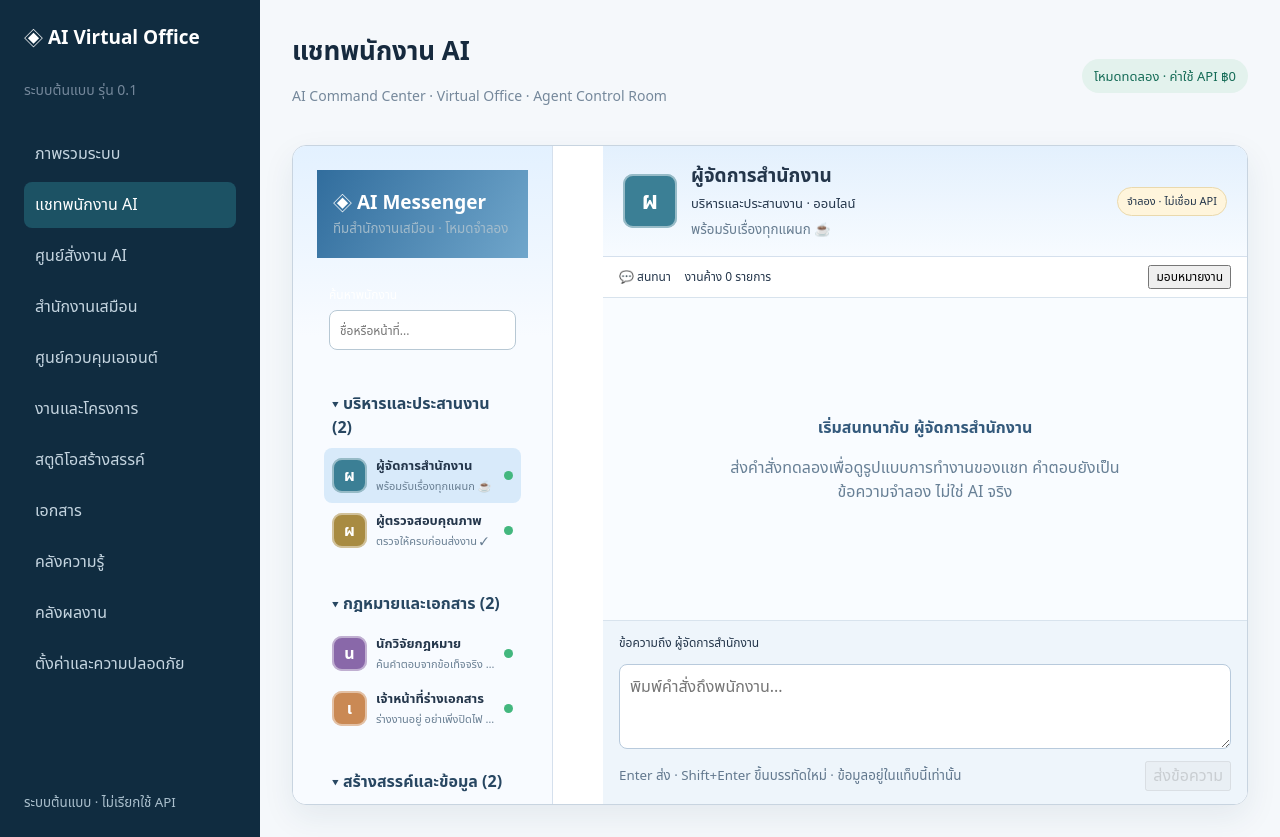
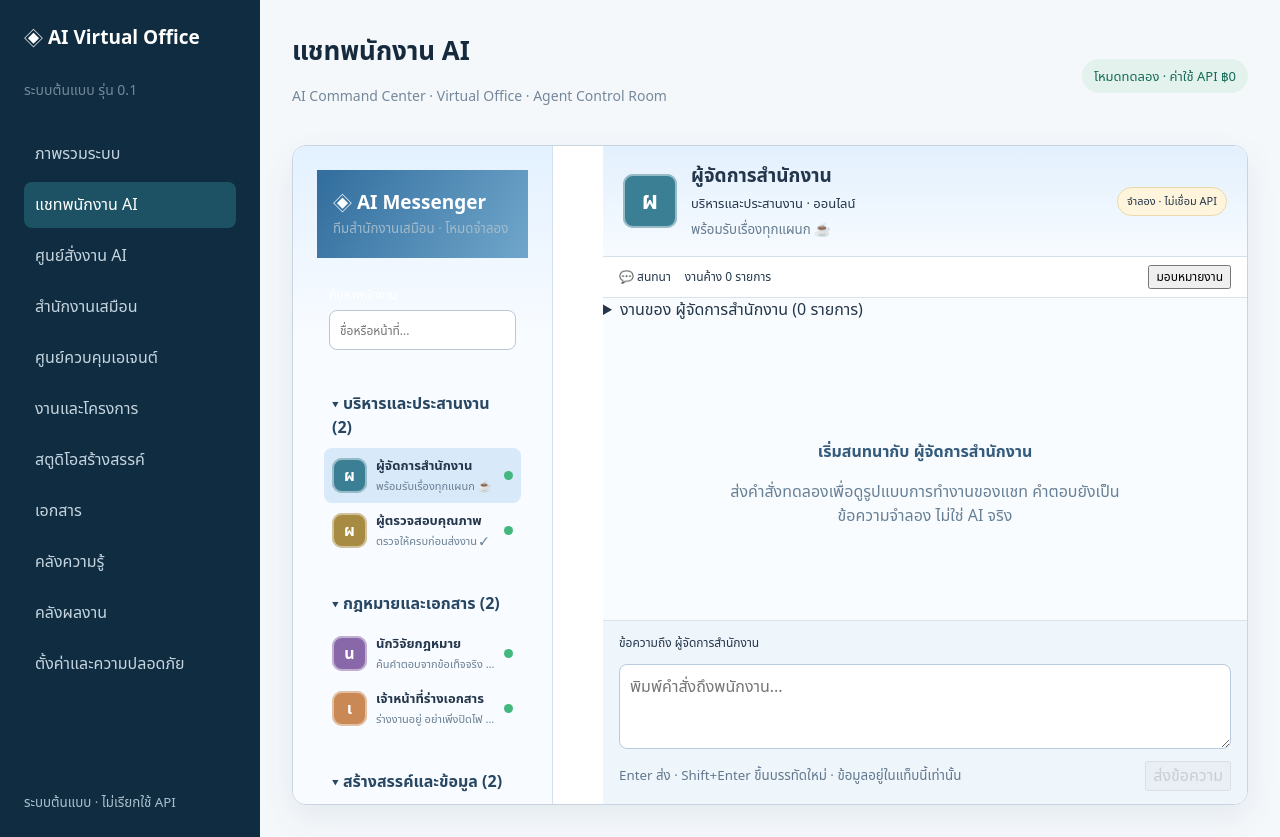
Before and after one commit to lnwlawyer/ai-virtual-office, a React (Vite) app: page / in a window 1280 px wide. Both pictures are taken after a click on the button "แชทพนักงาน AI". Built offline with nearby package versions, Linux system fonts and the light colour scheme; no server answers.

Commit message:
feat: show assigned tasks and live task statuses inside Messenger

```diff
--- a/src/MessengerDashboard.jsx
+++ b/src/MessengerDashboard.jsx
@@ -49,7 +49,7 @@ export default function MessengerDashboard({tasks=[],onCreateTaskDraft}){
   <div className="msn-chat">
    <div className="msn-chat-top"><span className="msn-avatar large" style={{background:staff.accent}}>{staff.name.slice(0,1)}</span><div><h2>{staff.name}</h2><p>{staff.role} · {displayState[status(selected)]}</p><small>{moods[selected]}</small></div><span className="msn-simulation">จำลอง · ไม่เชื่อม API</span></div>
    <div className="msn-chat-toolbar"><span>💬 สนทนา</span><span>งานค้าง {unreadTasks(selected)} รายการ</span><button type="button" onClick={()=>onCreateTaskDraft?.({id:staff.id,name:staff.name})}>มอบหมายงาน</button></div>
-   <div className="msn-conversation" role="log" aria-label={'บทสนทนากับ '+staff.name} aria-live="polite">
+   <details className="msn-task-details"><summary>งานของ {staff.name} ({tasks.filter(t=>t.assignee===selected).length} รายการ)</summary><div className="msn-task-list">{tasks.filter(t=>t.assignee===selected).length===0?<p>ยังไม่มีงานที่ได้รับมอบหมาย</p>:tasks.filter(t=>t.assignee===selected).map(t=><p key={t.id}><strong>{t.title}</strong> · {t.status==="done"?"เสร็จแล้ว":t.status==="in-progress"?"กำลังดำเนินการ":"ยังไม่เริ่ม"}</p>)}</div></details><div className="msn-conversation" role="log" aria-label={'บทสนทนากับ '+staff.name} aria-live="polite">
     {(messages[selected]||[]).length===0?<div className="msn-empty"><strong>เริ่มสนทนากับ {staff.name}</strong><p>ส่งคำสั่งทดลองเพื่อดูรูปแบบการทำงานของแชท คำตอบยังเป็นข้อความจำลอง ไม่ใช่ AI จริง</p></div>:(messages[selected]||[]).map(message=><div key={message.id} className={'msn-message '+message.who}><strong>{message.who==='user'?'คุณ':staff.name}</strong><p>{message.text}</p></div>)}
    </div>
    <form className="msn-composer" onSubmit={send}><label htmlFor="msn-message-input">ข้อความถึง {staff.name}</label><textarea id="msn-message-input" value={draft} onChange={e=>setDraft(e.target.value)} maxLength={8000} placeholder="พิมพ์คำสั่งถึงพนักงาน..." onKeyDown={e=>{if(e.key==='Enter'&&!e.shiftKey){e.preventDefault();e.currentTarget.form.requestSubmit();}}}/><div><small>Enter ส่ง · Shift+Enter ขึ้นบรรทัดใหม่ · ข้อมูลอยู่ในแท็บนี้เท่านั้น</small><button type="submit" disabled={!draft.trim()||pending}>ส่งข้อความ</button></div></form>
```
